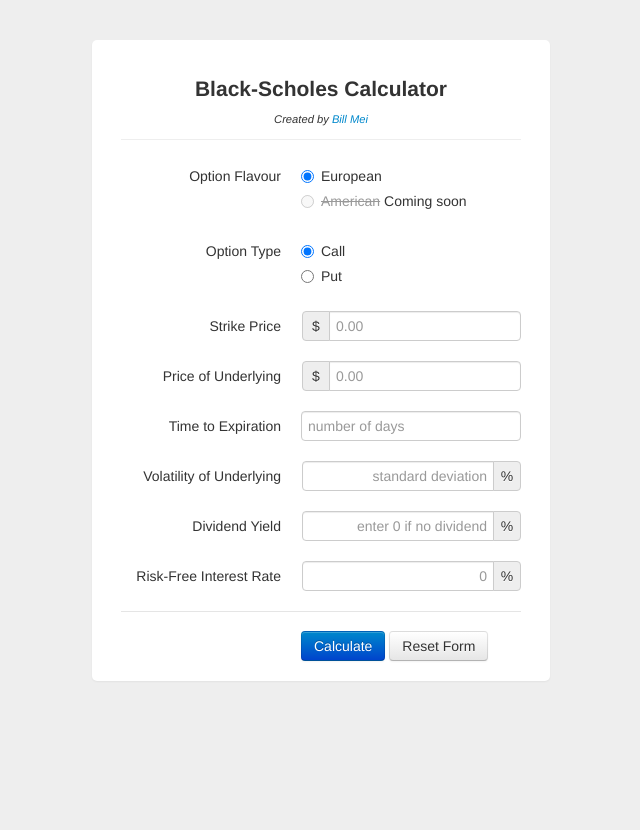
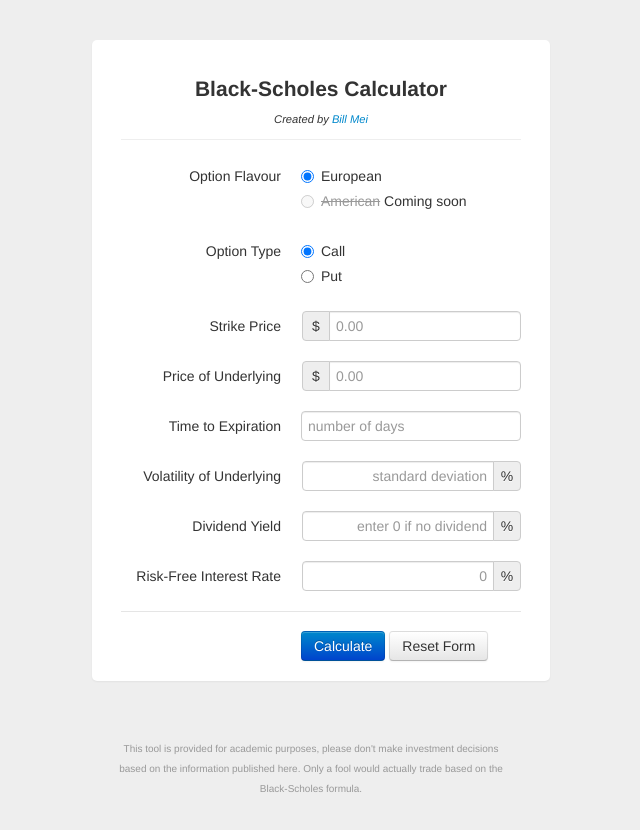
Before and after one commit to billmei/SimpleBlackScholes, a plain HTML site: page index.html in a window 1280 px wide. Shown: the whole page, without its empty margins (319-959 px from the left). Before the commit the page ends 800 px from the top, so only its background shows below. Drawn offline with nearby package versions, Linux system fonts and the light colour scheme; a web font is replaced by a local one.

Commit message:
Add disclaimer

```diff
--- a/index.html
+++ b/index.html
@@ -94,6 +94,10 @@
             </div>
         </form>
         <div id="output"></div>
+
+        <div class="row">
+            <p class="disclaimer">This tool is provided for academic purposes, please don't make investment decisions based on the information published here. Only a fool would actually trade based on the Black-Scholes formula.</p>
+        </div>
     </div>
     <script src="//ajax.googleapis.com/ajax/libs/jquery/1.9.1/jquery.min.js"></script>
     <script>window.jQuery || document.write('<script src="jquery-1.9.1.min.js"><\/script>')</script>
--- a/style.css
+++ b/style.css
@@ -24,7 +24,7 @@ div.chromeframe {
 }
 
 #mainForm {
-    max-width: 400px;
+    width: 400px;
     padding: 19px 29px 0;
     margin: 0 auto 20px auto;
     background-color: #fff;
@@ -116,3 +116,14 @@ table.details {
     width: 100%;
     text-align: center;
 }
+
+.row {
+    text-align: center;
+}
+
+.disclaimer {
+    display: inline-block;
+    width: 400px;
+    color: #999;
+    font-size: 10px;
+}
```
